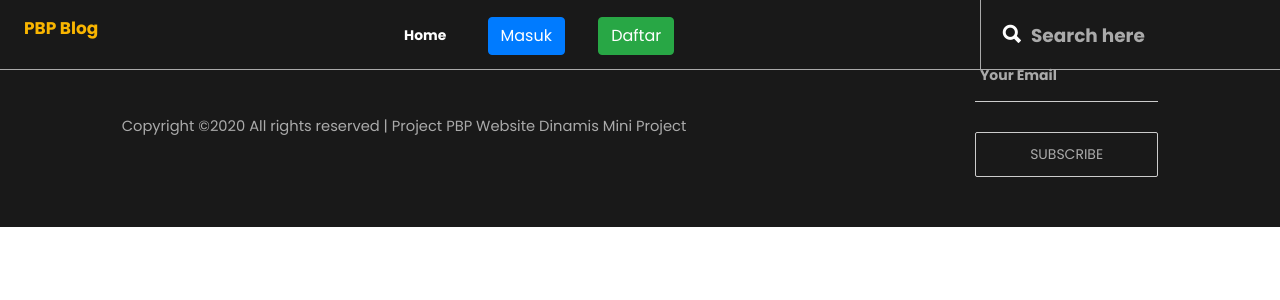
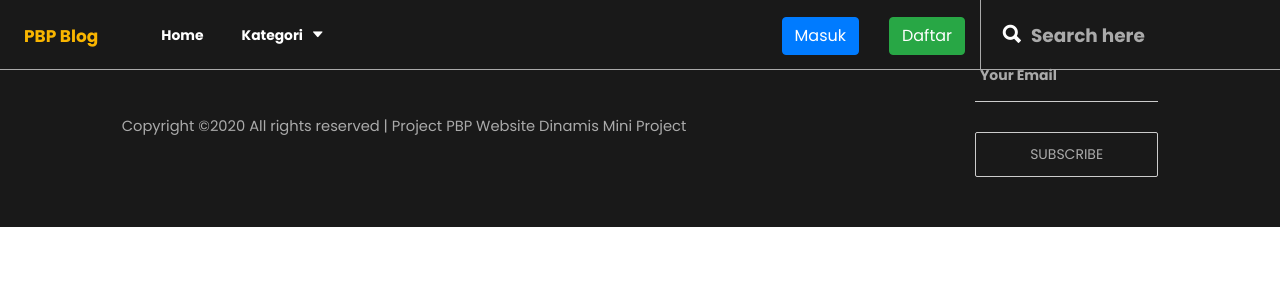
Before and after one commit to HusniFadhilah/pbp-blog, a CodeIgniter 4 app: template app/Views/templates/public/template.php in a window 1280 px wide. Shown: the top 300 px of the page. Run offline with PHP 8.4 and a stand-in for CodeIgniter, Linux system fonts and the light colour scheme; the template is opened without the code that fills it, so the values that code supplies are empty; some libraries are stand-ins or nearby versions; some web fonts are replaced.

Commit message:
Memperbaiki navbar

```diff
--- a/app/Views/public/dashboard/dashboard.php
+++ b/app/Views/public/dashboard/dashboard.php
@@ -3,7 +3,7 @@
 
 <!-- ISI KONTEN -->
 <!-- Taruh konten di bawah sini -->
-<div class="slider-main h-<?= $keyword ? '300' : '800' ?>x h-sm-auto pos-relative pt-95 pb-25">
+<div class="slider-main h-<?= $keyword ? '300' : '500' ?>x h-sm-auto pos-relative pt-95 pb-25">
     <div class="img-bg bg-1 bg-layer-4"></div>
     <div class="container-fluid h-100 mt-xs-50">
 
--- a/app/Views/public/post/post_detail.php
+++ b/app/Views/public/post/post_detail.php
@@ -4,7 +4,7 @@
 <!-- ISI KONTEN -->
 <!-- Taruh konten di bawah sini -->
 <div class="flash-data" data-text="<?= session()->getFlashdata('text'); ?>" data-title="<?= session()->getFlashdata('title'); ?>" data-icon="<?= session()->getFlashdata('icon'); ?>"></div>
-<div class="slider-main h-800x h-sm-auto pos-relative pt-95 pb-25">
+<div class="slider-main h-500x h-sm-auto pos-relative pt-95 pb-25">
     <div class="img-bg bg-1 bg-layer-4"></div>
     <div class="container-fluid h-100 mt-xs-50">
         <div class="dplay-tbl">
--- a/app/Views/templates/public/navbar.php
+++ b/app/Views/templates/public/navbar.php
@@ -1,6 +1,6 @@
 <header>
     <a class="logo" href="#">
-        <h5 class="mt-3 ml-4">PBP Blog</h5>
+        <h5 class="mt-4 ml-4">PBP Blog</h5>
     </a>
 
     <div class="right-area">
@@ -12,19 +12,17 @@
 
     <a class="menu-nav-icon" data-menu="#main-menu" href="#"><i class="ion-navicon"></i></a>
 
-    <ul class="main-menu" id="main-menu">
-        <li><a href="/post" class="mr-2">Home</a></li>
-        <!-- <li class="drop-down"><a href="#!">UNDIP<i class="ion-arrow-down-b"></i></a>
+    <ul class="main-menu d-flex" id="main-menu">
+        <li class="ml-lg-5"><a href="/post" class="mr-2">Home</a></li>
+        <li class="drop-down"><a href="#!">Kategori<i class="ion-arrow-down-b"></i></a>
             <ul class="drop-down-menu drop-down-inner">
-                <li><a href="#">Peringkat Internasional</a></li>
-                <li><a href="#">Peringkat Nasional</a></li>
+                <?php foreach ($allkategori as $k) : ?>
+                    <li><a href="/post/groupcategory/<?= $k["idkategori"] ?>"><?= ucfirst($k["nama"]) ?></a></li>
+                <?php endforeach ?>
             </ul>
-        </li> -->
-        <?php foreach ($allkategori as $k) : ?>
-            <li><a href="/post/groupcategory/<?= $k["idkategori"] ?>"><?= ucfirst($k["nama"]) ?></a></li>
-        <?php endforeach ?>
-        <li><a href="/authpenulis"><button class="btn btn-primary">Masuk</button></a></li>
-        <li><a href="/authpenulis/register"><button class="btn btn-success">Daftar</button></a></li>
+        </li>
+        <li class="ml-auto"><a href="/authpenulis"><button class="btn btn-primary">Masuk</button></a></li>
+        <li class=""><a href="/authpenulis/register"><button class="btn btn-success">Daftar</button></a></li>
     </ul>
 
     <div class="clearfix"></div>
```
